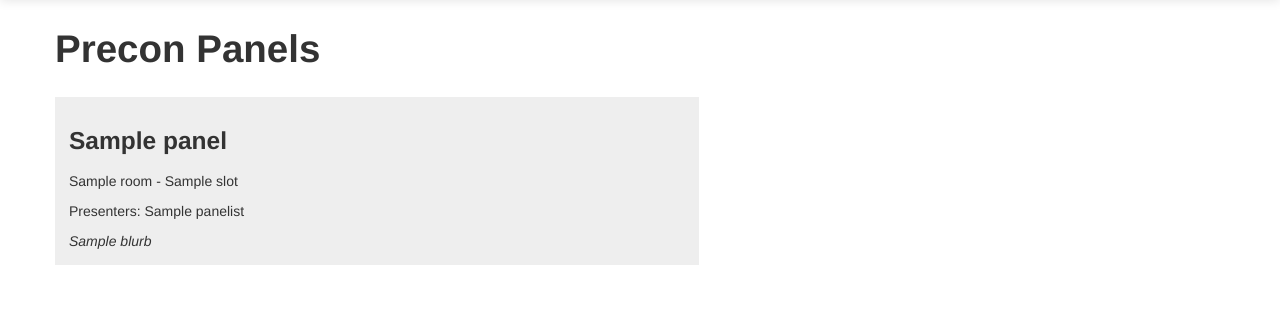
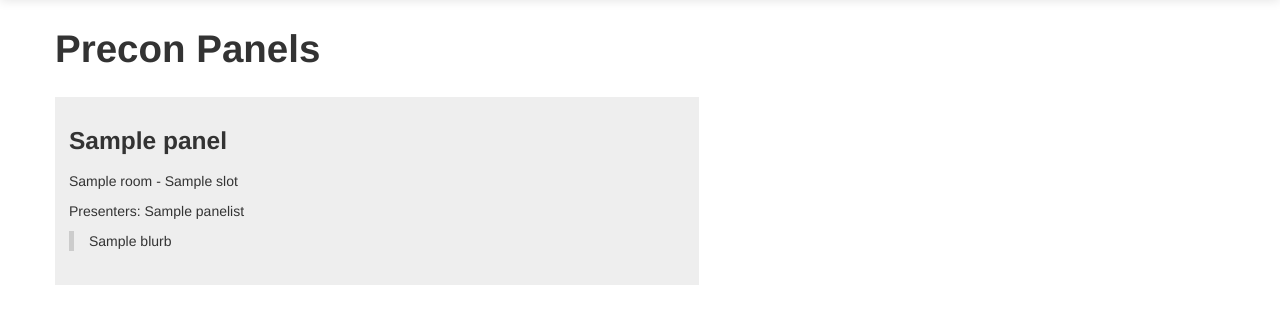
Before and after one commit to nbudin/precon-project, a Django app: template precon_project/templates/precon/panel_list.html in a window 1280 px wide. Shown: the part 41-365 px from the top of the page. Run offline with Django 3.2, Linux system fonts and the light colour scheme; the template is opened without the code that fills it: most values are stand-ins (such as "Sample title", 1, 10 or a date in 2020); parts of the project's set-up code (start-up, migrations or seed data) failed here and were passed over.

Commit message:
slight schedule display tweaks

```diff
--- a/precon_project/templates/precon/panel_list.html
+++ b/precon_project/templates/precon/panel_list.html
@@ -13,6 +13,9 @@
        div:target {
         background-color: #ffa;
        }
+       blockquote {
+        border-left: 5px solid #ccc;
+       }
     </style>
 {% endblock %}
 
@@ -26,7 +29,7 @@
         <h3>{{panel.name}}</h3>
         <p>{{panel.room}} - {{panel.slot}}</p>
         <p>Presenters: {{ panel.panelists.all | join:",  "}}</p>
-        <em>{{panel.blurb}}</em>
+        <blockquote>{{panel.blurb}}</blockquote>
     </div>
 
 {% endfor %}
```
